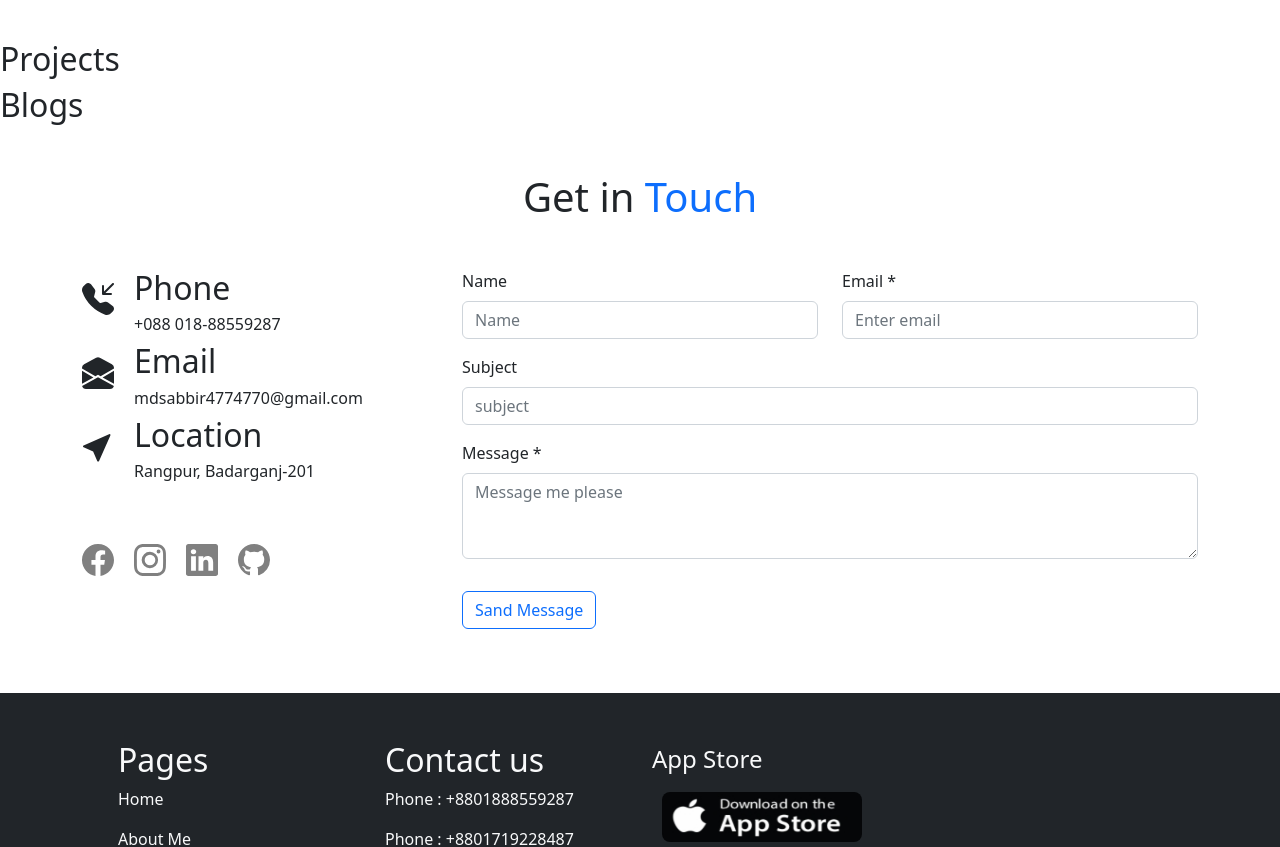
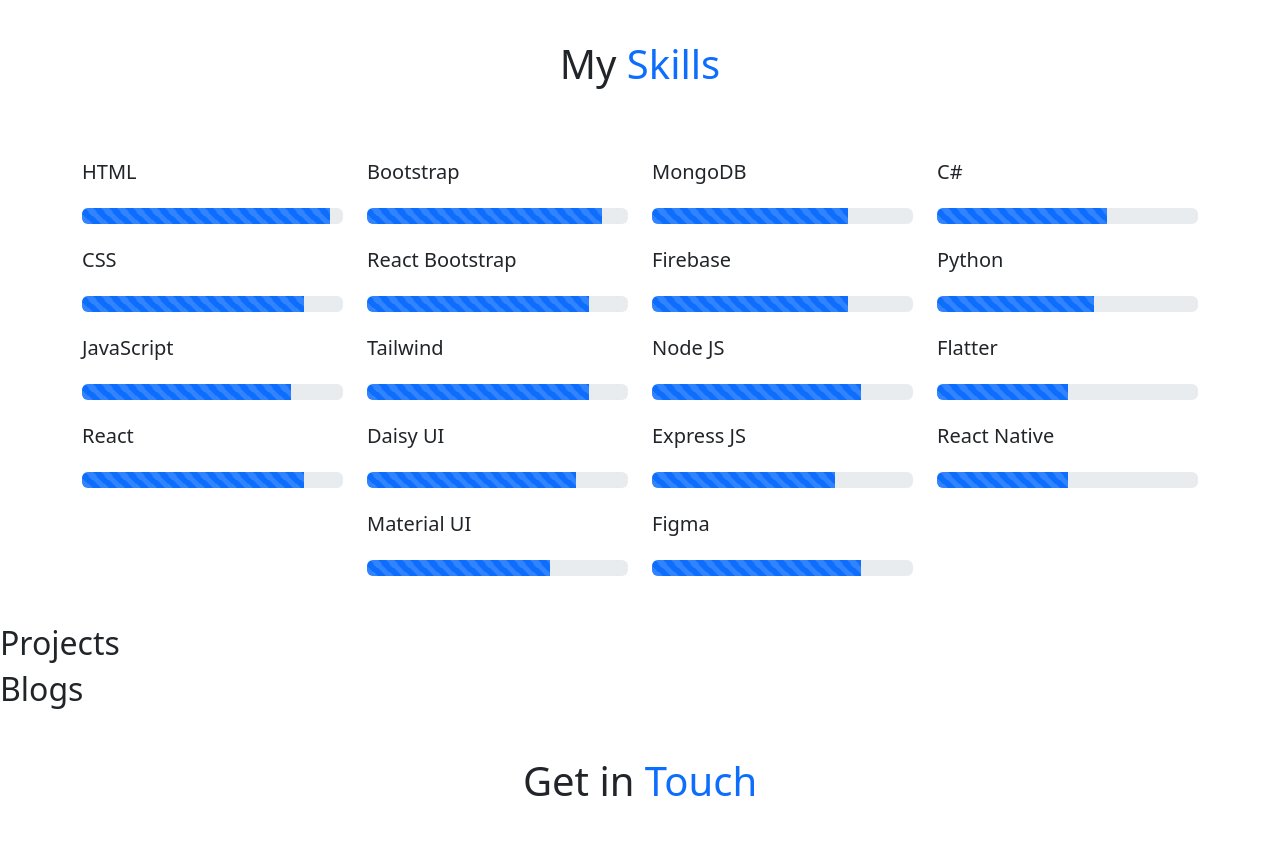
Before and after one commit to sabbirhossaindev/dev-sabbir, a React (Create React App) app: page / in a window 1280 px wide. Shown: the part 640-1487 px from the top of the page. Built offline with nearby package versions, Linux system fonts and the light colour scheme.

Commit message:
some added

```diff
--- a/src/Pages/Home/Home/Home.js
+++ b/src/Pages/Home/Home/Home.js
@@ -4,12 +4,14 @@
 import Contact from '../Contact/Contact';
 import HomeBanner from '../HomeBanner/HomeBanner';
 import Projects from '../Projects/Projects';
+import Skills from '../Skills/Skills';
 
 const Home = () => {
     return (
         <div>
             <HomeBanner></HomeBanner>
             <About></About>
+            <Skills></Skills>
             <Projects></Projects>
             <Blogs></Blogs>
             <Contact></Contact>
--- /dev/null
+++ b/src/Pages/Home/Skills/Skills.js
@@ -0,0 +1,67 @@
+import React from 'react';
+import { Col, Container, Row } from 'react-bootstrap';
+import ProgressBar from 'react-bootstrap/ProgressBar';
+
+
+const Skills = () => {
+    return (
+        <div className='my-5 mt-5'>
+            <h1 className='text-center my-5'>My <span className='text-primary'>Skills</span></h1>
+            <Container>
+                <Row>
+                    <Col md='3'>
+                        <h5 className='my-4'>HTML</h5>
+                        {/* const now = 60;
+                        <ProgressBar now={now} label={`${now}%`} /> */}
+                        <ProgressBar animated now={95} />
+                        <h5 className='my-4'>CSS</h5>
+                        <ProgressBar animated now={85} />
+                        <h5 className='my-4'>JavaScript</h5>
+                        <ProgressBar animated now={80} />
+                        <h5 className='my-4'>React</h5>
+                        <ProgressBar animated now={85} />
+                    </Col>
+
+                    <Col md='3'>
+                        <h5 className='my-4'>Bootstrap</h5>
+                        <ProgressBar animated now={90} />
+                        <h5 className='my-4'>React Bootstrap</h5>
+                        <ProgressBar animated now={85} />
+                        <h5 className='my-4'>Tailwind</h5>
+                        <ProgressBar animated now={85} />
+                        <h5 className='my-4'>Daisy UI</h5>
+                        <ProgressBar animated now={80} />
+                        <h5 className='my-4'>Material UI</h5>
+                        <ProgressBar animated now={70} />
+                    </Col>
+
+                    <Col md='3'>
+                        <h5 className='my-4'>MongoDB</h5>
+                        <ProgressBar animated now={75} />
+                        <h5 className='my-4'>Firebase</h5>
+                        <ProgressBar animated now={75} />
+                        <h5 className='my-4'>Node JS</h5>
+                        <ProgressBar animated now={80} />
+                        <h5 className='my-4'>Express JS</h5>
+                        <ProgressBar animated now={70} />
+                        <h5 className='my-4'>Figma</h5>
+                        <ProgressBar animated now={80} />
+                    </Col>
+
+                    <Col md='3'>
+                        <h5 className='my-4'>C#</h5>
+                        <ProgressBar animated now={65} />
+                        <h5 className='my-4'>Python</h5>
+                        <ProgressBar animated now={60} />
+                        <h5 className='my-4'>Flatter</h5>
+                        <ProgressBar animated now={50} />
+                        <h5 className='my-4'>React Native</h5>
+                        <ProgressBar animated now={50} />
+                    </Col>
+                </Row>
+            </Container>
+        </div>
+    );
+};
+
+export default Skills;
--- a/src/Pages/Shared/Footer/Footer.js
+++ b/src/Pages/Shared/Footer/Footer.js
@@ -11,11 +11,12 @@
                 <Row>
                     <Col md="3">
                         <h2>Pages</h2>
-                             <p>Home</p>
+                            <p>Home</p>
                             <p>About Me</p>
                             <p>Skills</p>
+                            <p>Projects</p>
+                            <p>Blogs</p>
                             <p>Contact Us</p>
-
                     </Col>
                     <Col md="3">
                         <h2>Contact us</h2>
@@ -25,7 +26,7 @@
                     </Col>
                     <Col md="6" className='py-1'>
                         <div>
-                            <h4>App Store</h4>
+                            <h4 className='mx-5'>Store Choose</h4>
                         </div>
                         <Row>
                             <Col md="12">
--- a/src/Pages/Shared/Header/Header.js
+++ b/src/Pages/Shared/Header/Header.js
@@ -13,6 +13,7 @@
           <Nav className="ms-auto">
             <Nav.Link to='/home'><h5 className='text-secondary'>Home</h5></Nav.Link>
             <Nav.Link to='/about'><h5 className='text-secondary'>About</h5></Nav.Link>
+            <Nav.Link to='/about'><h5 className='text-secondary'>Skills</h5></Nav.Link>
             <Nav.Link to='/projects'><h5 className='text-secondary'>Projects</h5></Nav.Link>
             <Nav.Link to='/blogs'><h5 className='text-secondary'>Blogs</h5></Nav.Link>
             <Nav.Link to='/contact'><h5 className='text-secondary'>Contact</h5></Nav.Link>
```
